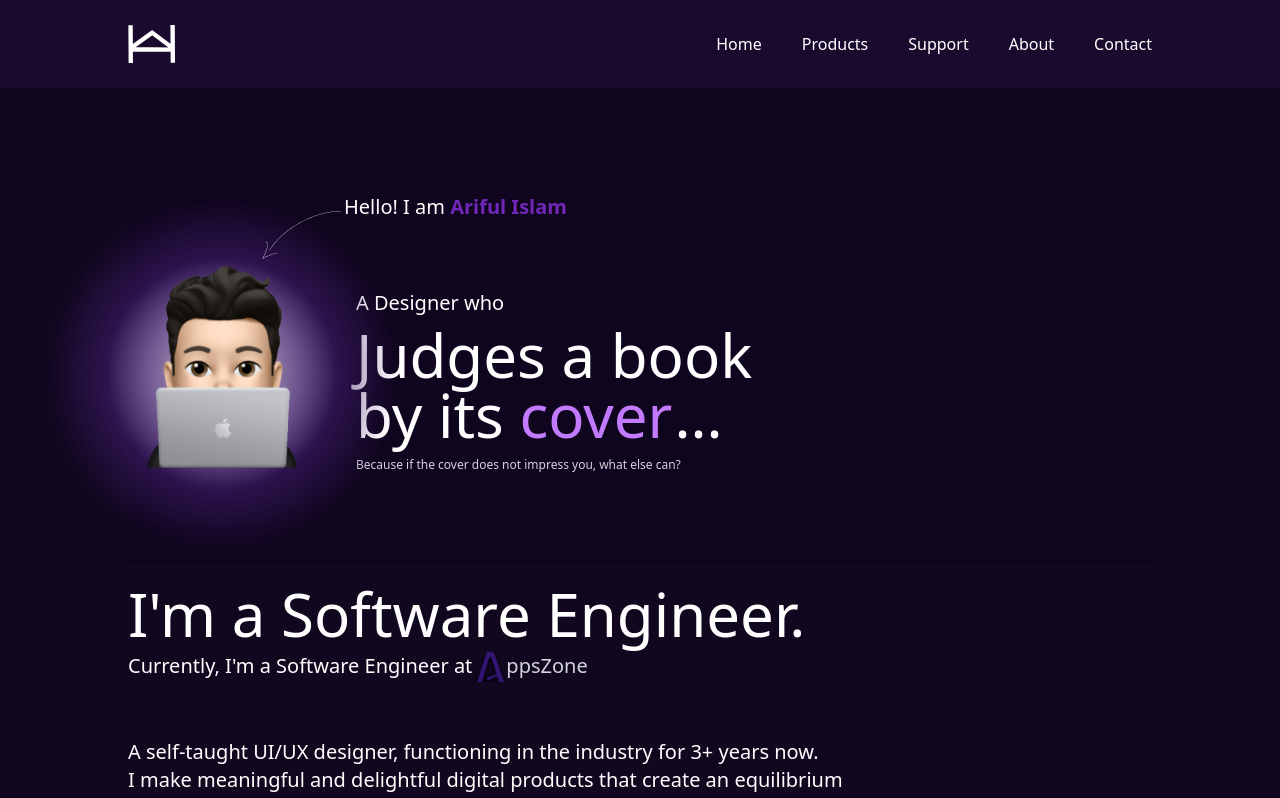
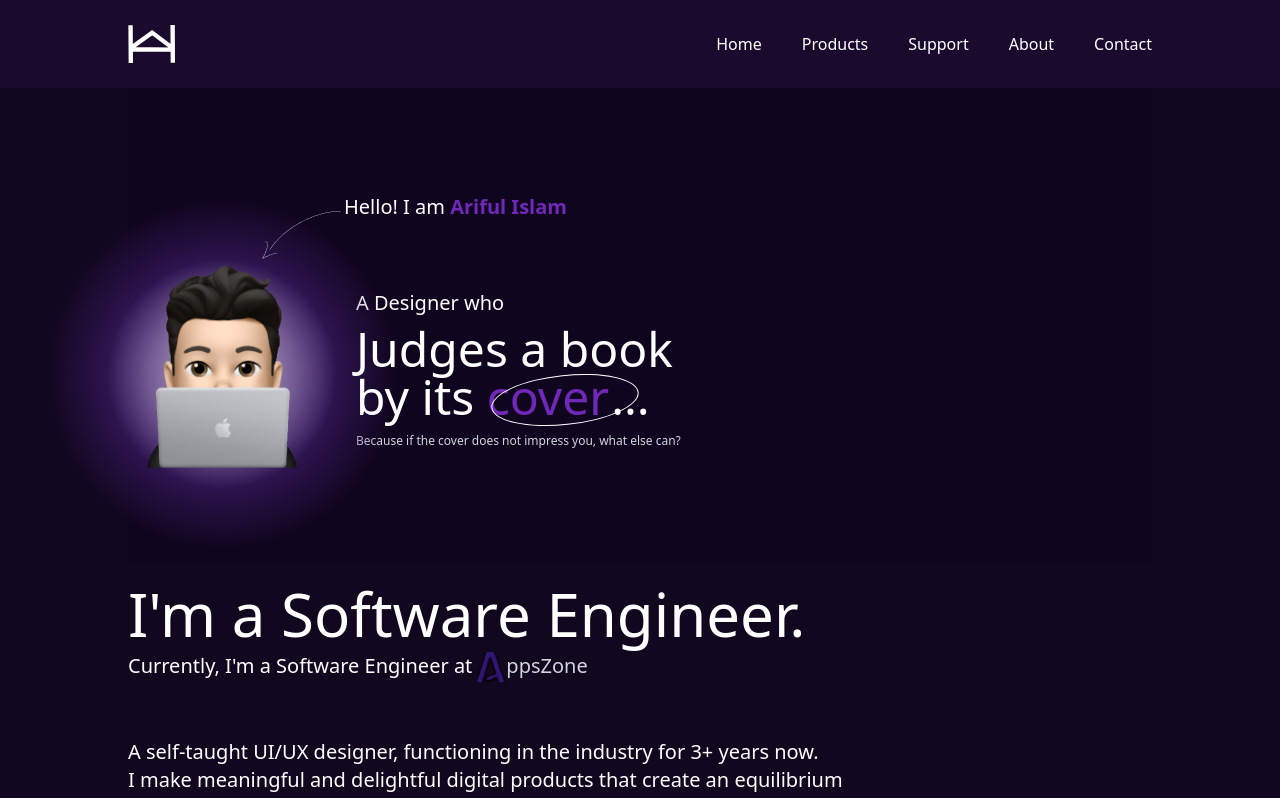
Before and after one commit to hossainarif37/appszone-intern-task, a React (Vite) app: page / in a window 1280 px wide. Shown: the top 798 px of the page. Built offline with nearby package versions, Linux system fonts and the light colour scheme.

Commit message:
feat: Enhance Hero component with a decorative element in the title for improved visual impact

```diff
--- a/src/components/home/hero/Hero.tsx
+++ b/src/components/home/hero/Hero.tsx
@@ -40,8 +40,9 @@ const Hero: FC = () => {
                 <div className="mt-[68px]">
                     <h3 className="text-xl">A Designer who</h3>
                     <div>
-                        <h1 className="text-6xl mt-2">
-                            Judges a book <br /> by its  <span className="text-purple-400 mr-0.5">cover</span><span>...</span>
+                        <h1 className="text-5xl mt-2 relative">
+                            Judges a book <br /> by its <div className="absolute top-[50px] right-[42px] w-[148px] h-[50px] rounded-[50%] border border-white transform -rotate-6" /> <span className="text-[#7127BA] mr-0.5">cover</span><span>...</span>
+
                         </h1>
                         <p className="text-xs text-gray-300 mt-3">
                             Because if the cover does not impress you, what else can?
```
